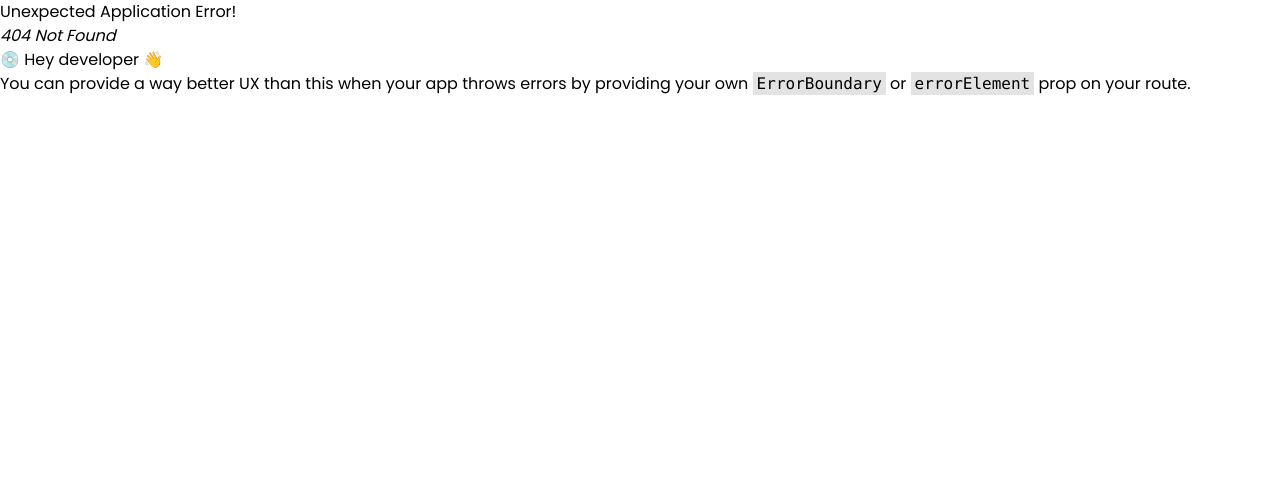
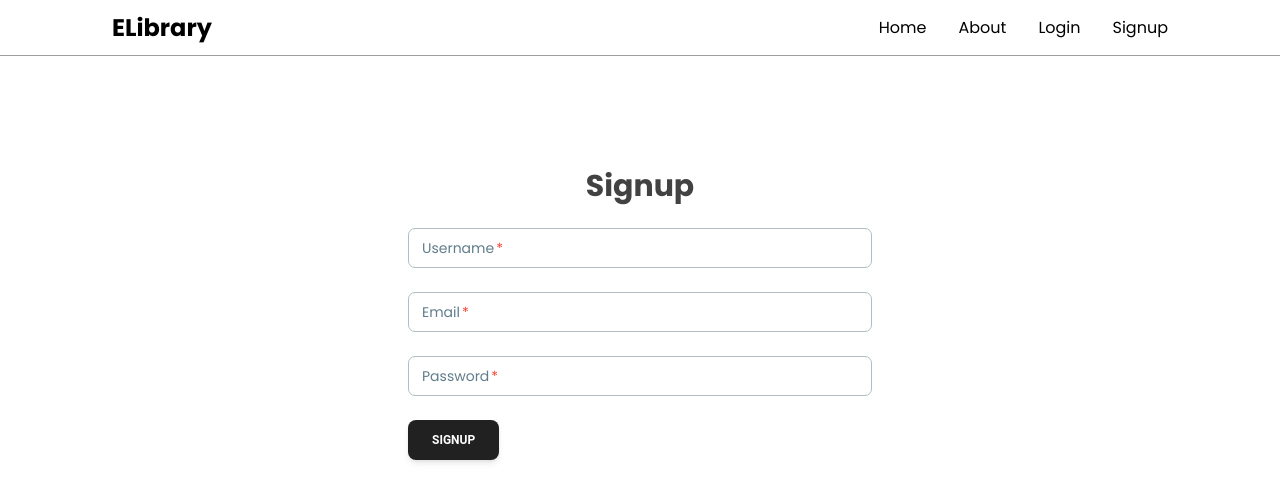
Before and after one commit to bangsikishan/elibrary, a React (Vite) app in the folder frontend/: page /signup in a window 1280 px wide. Before the commit this address had no page. Shown: the top 502 px of the page. Built offline with nearby package versions, Linux system fonts and the light colour scheme.

Commit message:
Added login and register components

```diff
--- a/frontend/src/App.jsx
+++ b/frontend/src/App.jsx
@@ -8,12 +8,16 @@ import {
 import RootLayout from "./pages/RootLayout";
 import Home from "./pages/Home";
 import About from "./pages/About";
+import Login from "./pages/Login";
+import Signup from "./pages/Signup";
 
 const router = createBrowserRouter(
   createRoutesFromElements(
     <Route path="/" element={<RootLayout />}>
       <Route index element={<Home />} />
       <Route path="about" element={<About />} />
+      <Route path="login" element={<Login />} />
+      <Route path="signup" element={<Signup />} />
     </Route>
   )
 );
--- a/frontend/src/components/NavBar.jsx
+++ b/frontend/src/components/NavBar.jsx
@@ -9,20 +9,24 @@ const Navbar = () => {
             <div>
                 <h1 className='text-2xl font-bold'><NavLink to="/">ELibrary</NavLink></h1>
             </div>
-            <div className='block sm:hidden'>
+            <div className='block md:hidden'>
                 <span className="material-symbols-outlined" onClick={() => setShowNav(!showNav)}>menu</span>
             </div>
-            <div className='hidden sm:block'>
-                <ul className='flex space-x-10'>
+            <div className='hidden md:block'>
+                <ul className='flex space-x-8'>
                     <li className='hover:underline'><NavLink to="/">Home</NavLink></li>
                     <li className='hover:underline'><NavLink to="/about">About</NavLink></li>
+                    <li className='hover:underline'><NavLink to="/login">Login</NavLink></li>
+                    <li className='hover:underline'><NavLink to="/signup">Signup</NavLink></li>
                 </ul>
             </div>
             {showNav ? (
-                <div className='absolute top-[56px] left-0 w-full z-10 bg-[#EFEFEF] sm:hidden'>
+                <div className='absolute top-[56px] left-0 w-full z-10 bg-[#EFEFEF] md:hidden'>
                     <ul className='flex flex-col items-center space-y-6 py-4'>
                         <li className='hover:underline'><NavLink to="/">Home</NavLink></li>
                         <li className='hover:underline'><NavLink to="/about">About</NavLink></li>
+                        <li className='hover:underline'><NavLink to="/login">Login</NavLink></li>
+                        <li className='hover:underline'><NavLink to="/signup">Signup</NavLink></li>
                     </ul>
                 </div>
             ) : <></>}
--- /dev/null
+++ b/frontend/src/pages/Login.jsx
@@ -0,0 +1,58 @@
+import { useState } from 'react';
+import {
+    Input,
+    Button
+} from "@material-tailwind/react";
+
+const Login = () => {
+    const [username, setUsername] = useState('');
+    const [password, setPassword] = useState('');
+
+    const handleSubmit = async (e) => {
+        e.preventDefault();
+
+        const sanitizedCredentials = {
+            username: username.trim(),
+            password: password.trim()
+        }
+
+        const response = await fetch('http://localhost:3000/login', {
+            method: 'POST',
+            headers: {
+                'Content-Type': 'application/json'
+            },
+            body: JSON.stringify(sanitizedCredentials)
+        });
+
+        const data = await response.json();
+
+        console.log(data);
+    }
+
+    return (
+        <div className="py-28">
+            <h1 className="text-center font-bold text-gray-800 mb-6 text-2xl md:text-3xl">Login</h1>
+            <form action="#" className="max-w-[30rem] space-y-6 mx-auto px-2" onSubmit={handleSubmit}>
+                <Input
+                    type="text"
+                    label="Username"
+                    name="username"
+                    value={username}
+                    onChange={e => setUsername(e.target.value)}
+                    required
+                />
+                <Input
+                    type="password"
+                    label="Password"
+                    name="password"
+                    value={password}
+                    onChange={e => setPassword(e.target.value)}
+                    required
+                />
+                <Button type="submit">Login</Button>
+            </form>
+        </div>
+    );
+}
+
+export default Login;
--- /dev/null
+++ b/frontend/src/pages/Signup.jsx
@@ -0,0 +1,69 @@
+import { useState } from 'react';
+import {
+    Input,
+    Button
+} from "@material-tailwind/react";
+
+const Signup = () => {
+    const [username, setUsername] = useState('');
+    const [email, setEmail] = useState('');
+    const [password, setPassword] = useState('');
+
+    const handleSubmit = async (e) => {
+        e.preventDefault();
+
+        const sanitizedCredentials = {
+            username: username.trim(),
+            email: email.trim(),
+            password: password.trim()
+        }
+
+        const response = await fetch('http://localhost:3000/signup', {
+            method: 'POST',
+            headers: {
+                'Content-Type': 'application/json'
+            },
+            body: JSON.stringify(sanitizedCredentials)
+        });
+
+        const data = await response.json();
+
+        console.log(data);
+    }
+
+
+    return (
+        <div className="py-28">
+            <h1 className="text-center font-bold text-gray-800 mb-6 text-2xl md:text-3xl">Signup</h1>
+            <form action="#" className="max-w-[30rem] space-y-6 mx-auto px-2" onSubmit={handleSubmit}>
+                <Input
+                    type="text"
+                    label="Username"
+                    name="username"
+                    value={username}
+                    onChange={e => setUsername(e.target.value)}
+                    required
+                />
+                <Input
+                    type="email"
+                    label="Email"
+                    name="email"
+                    value={email}
+                    onChange={e => setEmail(e.target.value)}
+                    required
+                />
+                <Input
+                    type="password"
+                    label="Password"
+                    name="password"
+                    value={password}
+                    onChange={e => setPassword(e.target.value)}
+                    required
+                />
+                <Button type="submit">Signup</Button>
+            </form>
+        </div>
+    );
+}
+
+export default Signup;
```
